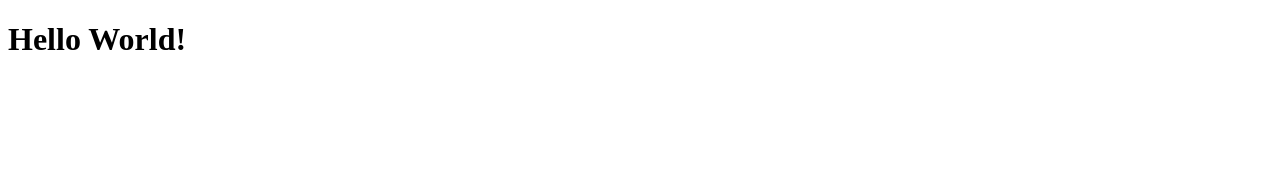
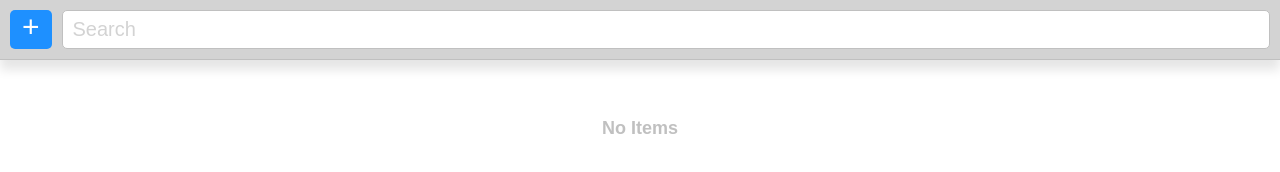
Before and after one commit to rmamchyk/electron-readit, an Electron app: page renderer/main.html in a window 1280 px wide. Drawn offline with Linux system fonts and the light colour scheme.

Commit message:
basic layout and styles

```diff
--- a/renderer/main.css
+++ b/renderer/main.css
@@ -0,0 +1,97 @@
+html, body {
+  height: 100%;
+}
+
+body {
+  font: caption;
+  margin: 0;
+  display: flex;
+  flex-direction: column;
+}
+
+button {
+  background-color: dodgerblue;
+  color: white;
+  border-radius: 5px;
+  border: none;
+  font-size: 20px;
+  outline: none;
+}
+
+input {
+  font-size: 20px;
+  border-radius: 5px;
+  border: 1px solid silver;
+  padding: 0 10px;
+}
+
+input::placeholder {
+  color: lightgray;
+}
+
+header {
+  background-color: lightgray;
+  display: flex;
+  padding: 10px;
+  font-weight: bold;
+  border-bottom: 1px solid silver;
+  box-shadow: 0px 10px 10px rgba(0, 0, 0, 0.1);
+}
+
+#show-modal {
+  padding: 0 12px 5px;
+  margin-right: 10px;
+  font-size: 30px;
+}
+
+#search {
+  flex-grow: 1;
+}
+
+#items {
+  flex-grow: 1;
+}
+
+#no-items {
+  font-weight: bold;
+  font-size: 18px;
+  color: silver;
+  text-align: center;
+  width: 100%;
+  position: absolute;
+  top: 100px;
+  z-index: -1;
+}
+
+#modal {
+  position: absolute;
+  width: 100%;
+  height: 100%;
+  background-color: rgba(0,0,0,0.85);
+  display: flex;
+  align-items: center;
+  align-content: center;
+  flex-wrap: wrap;
+  display: none;
+}
+
+#url {
+  flex-grow: 1;
+  width: 100%;
+  margin: 0 25px 15px;
+  padding: 10px;
+}
+
+#modal button {
+  padding: 10px;
+}
+
+#close-modal {
+  background-color: white;
+  color: black;
+  margin-left: 15px;
+}
+
+#add-item {
+  margin-left: 25px;
+}
--- a/renderer/main.html
+++ b/renderer/main.html
@@ -7,7 +7,23 @@
     <link rel="stylesheet" href="main.css">
   </head>
   <body>
-    <h1>Hello World!</h1>
+    <header>
+      <button id="show-modal">+</button>
+      <input id="search" type="text" placeholder="Search">
+    </header>
+
+    <main>
+      <p id="no-items">No Items</p>
+      <div id="items">
+
+      </div>
+    </main>
+
+    <div id="modal">
+      <input id="url" type="text" placeholder="Enter URL">
+      <button id="add-item">Add Item</button>
+      <button id="close-modal">Cancel</button>
+    </div>
 
     <script>
       require('./app.js')
```
